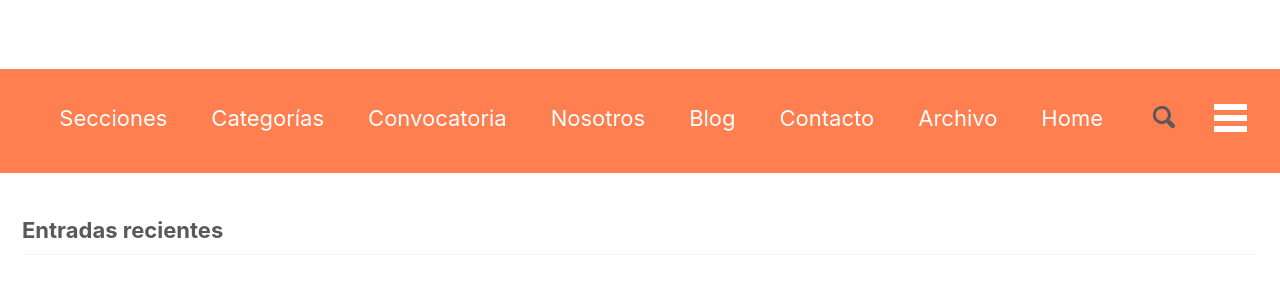
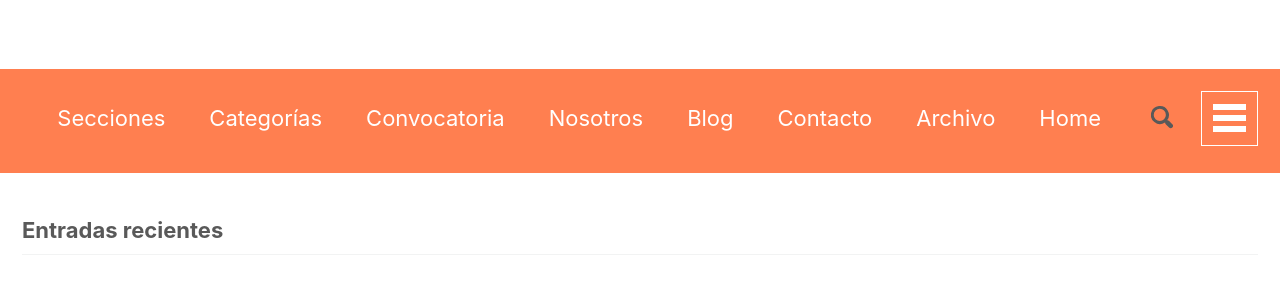
Before and after one commit to sangucherevista/sangucherevista.github.io, a Jekyll site: the page built from index.md, in a window 1280 px wide. Shown: the part 193-474 px from the top of the page. Built offline with Jekyll 4.4.1, drawn with Linux system fonts in a browser that asks for light colours; nearby versions of some CDN libraries; the list of posts is cut into pages by our own code.

Commit message:
Updated '_sass/minimal-mistakes/_navigation.scss' via CloudCannon

```diff
--- a/_sass/minimal-mistakes/_navigation.scss
+++ b/_sass/minimal-mistakes/_navigation.scss
@@ -198,7 +198,8 @@
     padding: 0 0.5rem;
     align-self: stretch;
     border: 0;
-    outline: $white;
+    outline: none;
+    border: 1px solid $white;
     color: #fff;
     background-color: $coral;
     cursor: pointer;
@@ -251,7 +252,7 @@
     padding: 5px;
     border: 1px solid $border-color;
     border-radius: $border-radius;
-    background: $background-color;
+    background: $gray;
     box-shadow: 0 2px 4px 0 rgba(#000, 0.16), 0 2px 10px 0 rgba(#000, 0.12);
 
     &.hidden {
```
